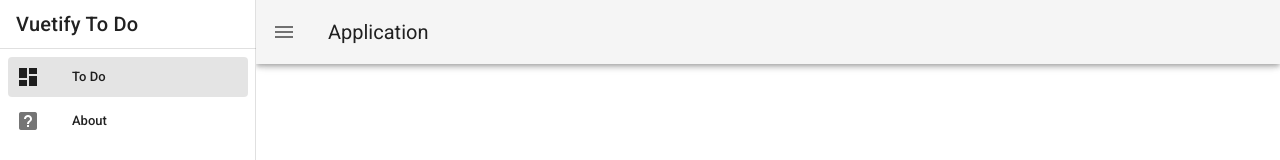
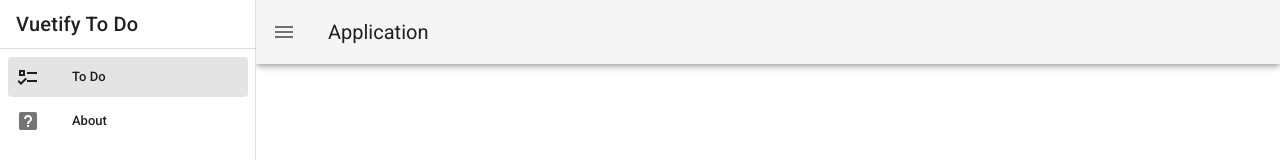
Before and after one commit to hannahnmcdonald/vuetify-to-do, a Vue app in the folder vuetify-to-do/: page / in a window 1280 px wide. Shown: the top 160 px of the page. Built offline with nearby package versions, Linux system fonts and the light colour scheme.

Commit message:
mdi icon change

```diff
--- a/vuetify-to-do/src/App.vue
+++ b/vuetify-to-do/src/App.vue
@@ -51,7 +51,7 @@
     data: () => ({
         drawer: null,
         items: [
-          { title: 'To Do', icon: 'mdi-view-dashboard', to: '/' },
+          { title: 'To Do', icon: 'mdi-format-list-checks', to: '/' },
           { title: 'About', icon: 'mdi-help-box', to: '/about'  },
       ],
     }),
```
